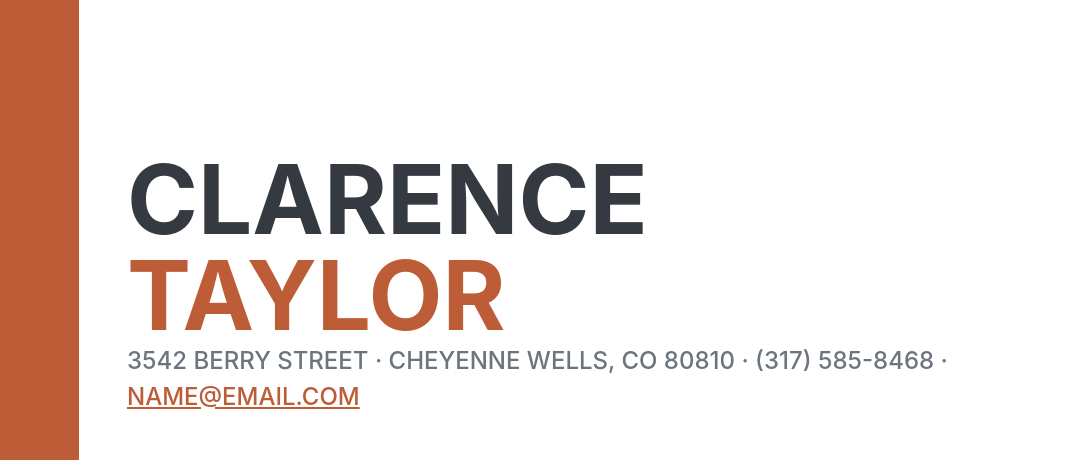
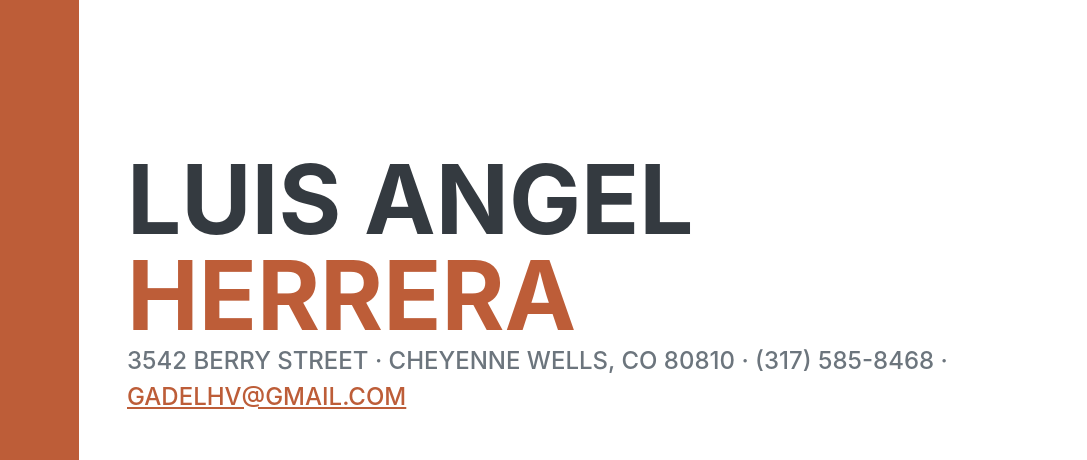
Before and after one commit to Gadelhv/gadel.github.io, a plain HTML site: page index.html in a window 1280 px wide. Shown: the top 460 px of the page, 193-1280 px from the left. Drawn offline with nearby package versions, Linux system fonts and the light colour scheme; a web font is replaced by a local one.

Commit message:
Update index.html

```diff
--- a/index.html
+++ b/index.html
@@ -5,7 +5,7 @@
         <meta name="viewport" content="width=device-width, initial-scale=1, shrink-to-fit=no" />
         <meta name="description" content="" />
         <meta name="author" content="" />
-        <title>Resume - Start Bootstrap Theme</title>
+        <title>Pagina Personal</title>
         <link rel="icon" type="image/x-icon" href="assets/img/favicon.ico" />
         <!-- Font Awesome icons (free version)-->
         <script src="https://use.fontawesome.com/releases/v5.15.4/js/all.js" crossorigin="anonymous"></script>
@@ -40,12 +40,12 @@
             <section class="resume-section" id="about">
                 <div class="resume-section-content">
                     <h1 class="mb-0">
-                        Clarence
-                        <span class="text-primary">Taylor</span>
+                        Luis Angel
+                        <span class="text-primary">Herrera</span>
                     </h1>
                     <div class="subheading mb-5">
                         3542 Berry Street · Cheyenne Wells, CO 80810 · (317) 585-8468 ·
-                        <a href="mailto:name@email.com">name@email.com</a>
+                        <a href="">Gadelhv@gmail.com</a>
                     </div>
                     <p class="lead mb-5">I am experienced in leveraging agile frameworks to provide a robust synopsis for high level overviews. Iterative approaches to corporate strategy foster collaborative thinking to further the overall value proposition.</p>
                     <div class="social-icons">
```
